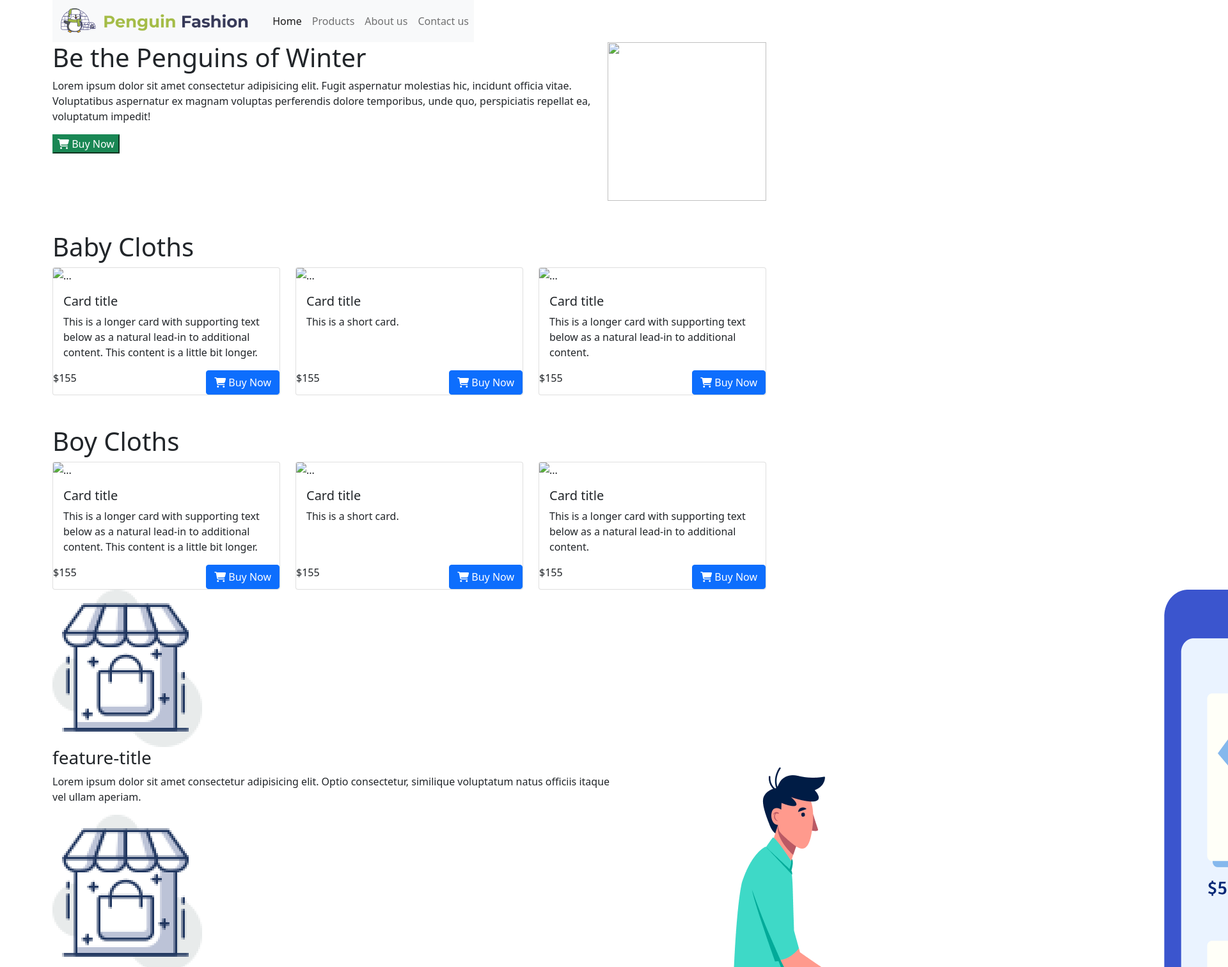
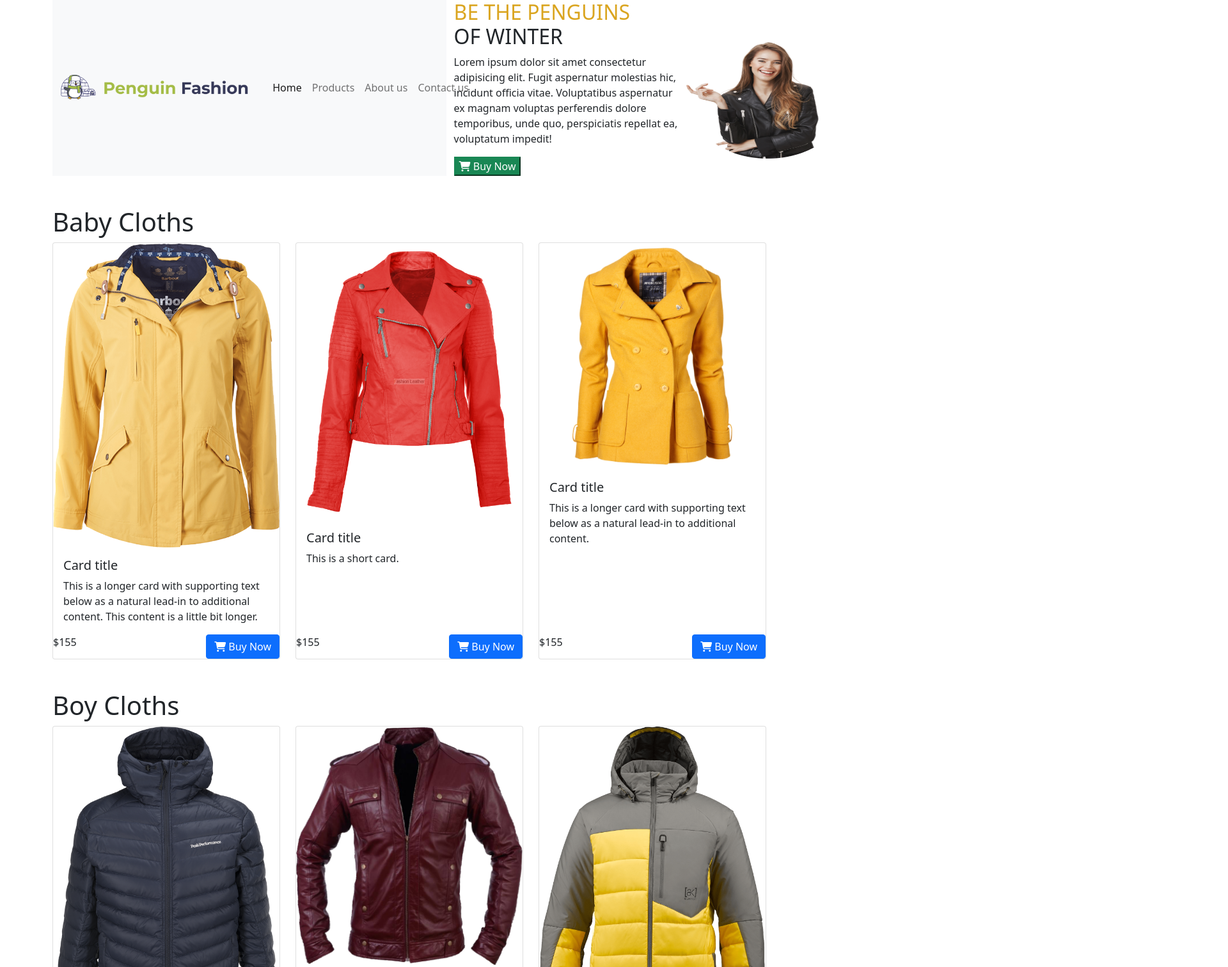
Before and after one commit to dahabib/moon-fashion, a plain HTML site: page index.html in a window 1280 px wide. Shown: the top 1512 px of the page at 64% size, 1920 px wide, since content can reach past the window. Drawn offline with nearby package versions, Linux system fonts and the light colour scheme.

Commit message:
pull from repo

```diff
--- a/css/style.css
+++ b/css/style.css
@@ -1,7 +1,24 @@
-.infoImage img{
+.info-image img{
     width: 248px;
     height: 248px;
 }
 .features{
     height: 380px;
 }
+
+.info h1{
+    text-transform: uppercase;
+    font-size: 2em;
+}
+.header-span{
+    color: goldenrod;
+    display: block;
+}
+
+.feature-img img{
+    width: 100%;
+}
+
+.feature-imgs img{
+    width: 100px;
+}
--- a/index.html
+++ b/index.html
@@ -11,7 +11,7 @@
 </head>
 
 <body>
-    <header class="container d-flex">
+    <header class="container header-section d-flex">
         <nav class="navbar navbar-expand-lg navbar-light bg-light">
             <div class="container-fluid con-6">
                 <a class="navbar-brand" href="#">
@@ -36,17 +36,17 @@
                 </ul>
             </div>
         </nav>
+        <section class="container d-flex justify-content-between w-100">
+            <div class="col-md-7 info w-75">
+                <h1><span class="header-span">Be the Penguins</span> of Winter</h1>
+                <p>Lorem ipsum dolor sit amet consectetur adipisicing elit. Fugit aspernatur molestias hic, incidunt officia vitae. Voluptatibus aspernatur ex magnam voluptas perferendis dolore temporibus, unde quo, perspiciatis repellat ea, voluptatum impedit!</p>
+                <button class="btn-success"> <i class="fas fa-shopping-cart"></i> Buy Now </button>
+            </div>
+            <div class="col-md-5 info-image w-25">
+                <img src="images/header-image.png" alt="">
+            </div>
+        </section>
     </header>
-    <section class="container d-flex justify-content-between w-100">
-        <div class="info">
-            <h1>Be the Penguins of Winter</h1>
-            <p>Lorem ipsum dolor sit amet consectetur adipisicing elit. Fugit aspernatur molestias hic, incidunt officia vitae. Voluptatibus aspernatur ex magnam voluptas perferendis dolore temporibus, unde quo, perspiciatis repellat ea, voluptatum impedit!</p>
-            <button class="btn-success"> <i class="fas fa-shopping-cart"></i> Buy Now </button>
-        </div>
-        <div class="infoImage">
-            <img src="images/headerInfo.png" alt="">
-        </div>
-    </section>
 
     <section class="container mt-5">
         <div class="row">
@@ -55,9 +55,9 @@
             </div>
         </div>
         <div class="row">
-            <div class="col">
+            <div class="col-md-4 col-sm-6">
                 <div class="card h-100">
-                    <img src="images/image 11.png" class="card-img-top" alt="...">
+                    <img src="images/women-light-yellow.png" class="card-img-top" alt="...">
                     <div class="card-body">
                         <h5 class="card-title">Card title</h5>
                         <p class="card-text">This is a longer card with supporting text below as a natural lead-in to
@@ -73,9 +73,9 @@
                     </div>
                 </div>
             </div>
-            <div class="col">
+            <div class="col-md-4 col-sm-6">
                 <div class="card h-100">
-                    <img src="images/chocolate.png" class="card-img-top" alt="...">
+                    <img src="images/women-red.png" class="card-img-top" alt="...">
                     <div class="card-body">
                         <h5 class="card-title">Card title</h5>
                         <p class="card-text">This is a short card.</p>
@@ -90,9 +90,9 @@
                     </div>
                 </div>
             </div>
-            <div class="col">
+            <div class="col-md-4 col-sm-6">
                 <div class="card h-100">
-                    <img src="images/red.png" class="card-img-top" alt="...">
+                    <img src="images/women-yellow.png" class="card-img-top" alt="...">
                     <div class="card-body">
                         <h5 class="card-title">Card title</h5>
                         <p class="card-text">This is a longer card with supporting text below as a natural lead-in to
@@ -112,14 +112,14 @@
     </section>
     <section class="container mt-5">
         <div class="row">
-            <div class="col-md-4">
+            <div class="col-md-4 col-sm-6">
                 <h1>Boy Cloths</h1>
             </div>
         </div>
         <div class="row">
-            <div class="col">
+            <div class="col-md-4 col-sm-6">
                 <div class="card h-100">
-                    <img src="images/image 11.png" class="card-img-top" alt="...">
+                    <img src="images/men-blue.png" class="card-img-top" alt="...">
                     <div class="card-body">
                         <h5 class="card-title">Card title</h5>
                         <p class="card-text">This is a longer card with supporting text below as a natural lead-in to
@@ -135,9 +135,9 @@
                     </div>
                 </div>
             </div>
-            <div class="col">
+            <div class="col-md-4 col-sm-6">
                 <div class="card h-100">
-                    <img src="images/chocolate.png" class="card-img-top" alt="...">
+                    <img src="images/men-chocolate.png" class="card-img-top" alt="...">
                     <div class="card-body">
                         <h5 class="card-title">Card title</h5>
                         <p class="card-text">This is a short card.</p>
@@ -152,9 +152,9 @@
                     </div>
                 </div>
             </div>
-            <div class="col">
+            <div class="col-md-4 col-sm-6">
                 <div class="card h-100">
-                    <img src="images/red.png" class="card-img-top" alt="...">
+                    <img src="images/men-yellow-mix.png" class="card-img-top" alt="...">
                     <div class="card-body">
                         <h5 class="card-title">Card title</h5>
                         <p class="card-text">This is a longer card with supporting text below as a natural lead-in to
@@ -173,11 +173,11 @@
         </div>
     </section>
 
-    <section class="container features d-flex">
-        <div class="row">
-            <div class="col-md-6">
-                <div class="row">
-                    <div class="feature-img">
+    <section class="container features mt-5">
+        <div class="row d-flex flex-row justify-content-center flex-wrap">
+            <div class="col-md-6 d-flex flex-column">
+                <div class="row d-flex flex-column">
+                    <div class="feature-imgs">
                         <img src="images/icon/image 12.png" alt="">
                     </div>
                     <div class="feature-info">
@@ -185,8 +185,8 @@
                         <p>Lorem ipsum dolor sit amet consectetur adipisicing elit. Optio consectetur, similique voluptatum natus officiis itaque vel ullam aperiam.</p>
                     </div>
                 </div>
-                <div class="row">
-                    <div class="feature-img">
+                <div class="row d-flex flex-column">
+                    <div class="feature-imgs">
                         <img src="images/icon/image 12.png" alt="">
                     </div>
                     <div class="feature-info">
@@ -194,8 +194,8 @@
                         <p>Lorem ipsum dolor sit amet consectetur adipisicing elit. Optio consectetur, similique voluptatum natus officiis itaque vel ullam aperiam.</p>
                     </div>
                 </div>
-                <div class="row">
-                    <div class="feature-img">
+                <div class="row d-flex flex-column">
+                    <div class="feature-imgs">
                         <img src="images/icon/image 12.png" alt="">
                     </div>
                     <div class="feature-info">
@@ -204,7 +204,7 @@
                     </div>
                 </div>
             </div>
-            <div class="col-md-6 feature-img">
+            <div class="col-md-6 feature-img d-flex flex-column">
                 <img src="images/icon/XMLID 1.png" alt="">
             </div>
         </div>
```
